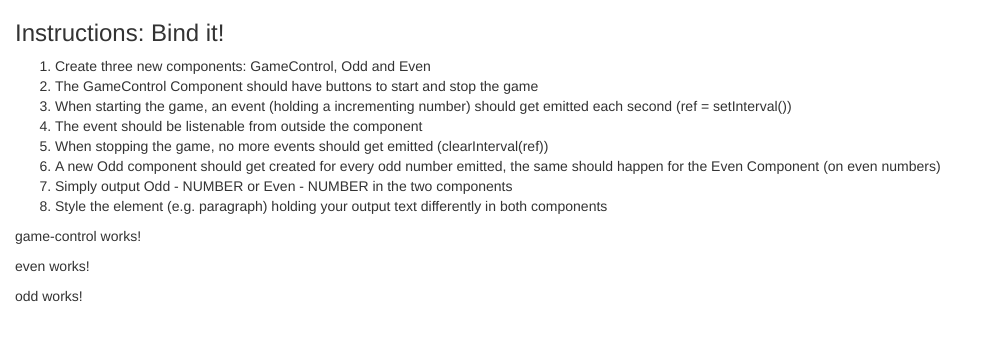
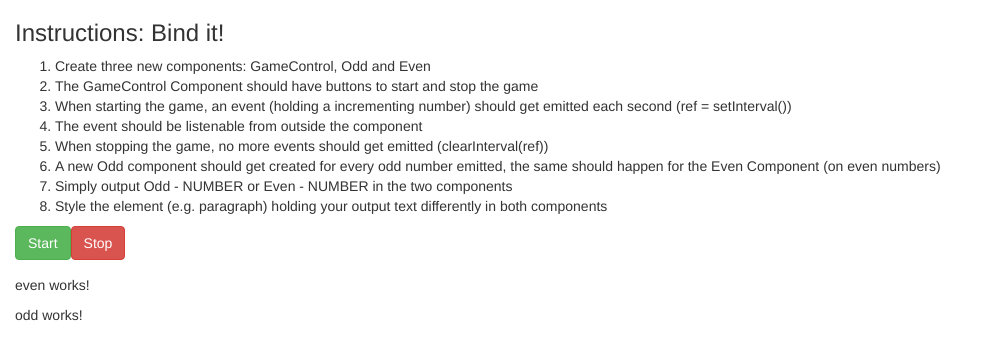
Before and after one commit to wase932/Angular4WithMaxMil, an Angular app: page / in a window 1280 px wide. Shown: the top 360 px of the page, without its empty margins (0-988 px from the left). Built offline with nearby package versions, Linux system fonts and the light colour scheme.

Commit message:
2: The GameControl Component should have buttons to start and stop the game

```diff
--- a/src/app/game-control/game-control.component.html
+++ b/src/app/game-control/game-control.component.html
@@ -1,3 +1,8 @@
-<p>
-  game-control works!
-</p>
+<div class="container-fluid">
+  <div class="row">
+    <div class="form-group">
+      <button class="btn btn-success">Start</button>
+        <button class="btn btn-danger">Stop</button>
+    </div>
+  </div>
+</div>
```
